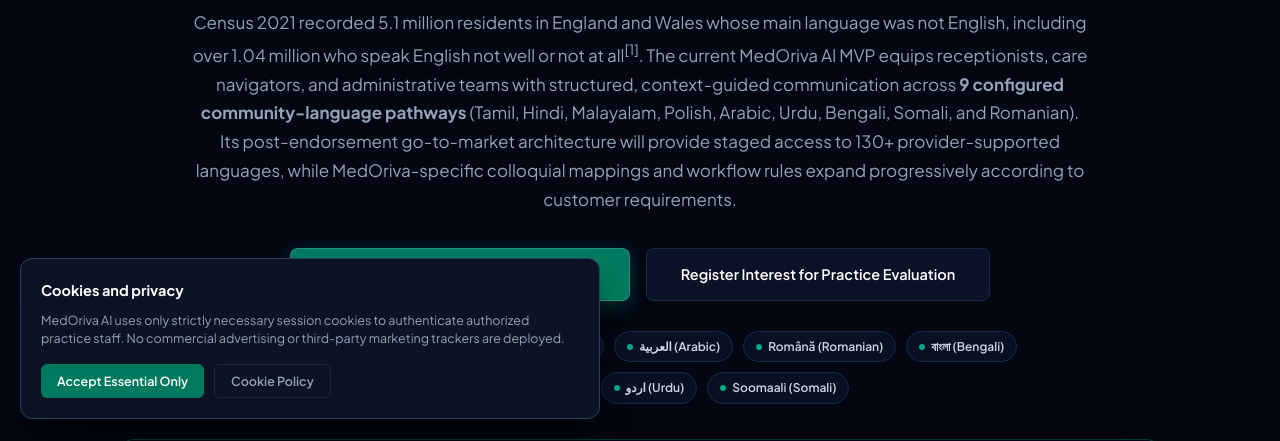
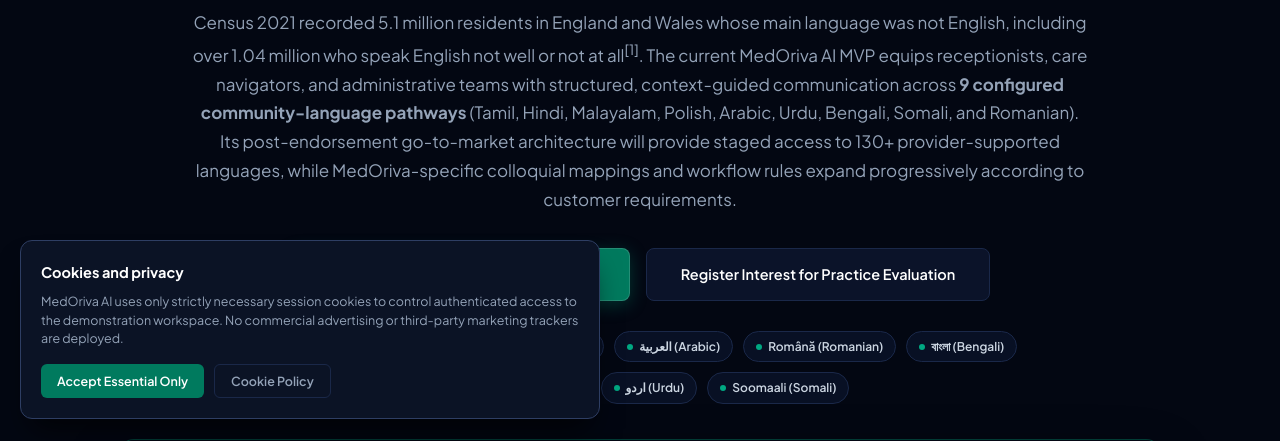
Before and after one commit to sanjaysweet777-maker/MedOrivaAI, a Flask app: page / in a window 1280 px wide. Shown: the part 361-802 px from the top of the page. Run offline with Flask 3, Linux system fonts and the light colour scheme.

Commit message:
Clarify demonstration access wording

```diff
--- a/templates/landing.html
+++ b/templates/landing.html
@@ -1422,7 +1422,7 @@
     <div class="cookie-banner" id="cookieBanner">
         <h4>Cookies and privacy</h4>
         <p>
-            MedOriva AI uses only strictly necessary session cookies to authenticate authorized practice staff. No commercial advertising or third-party marketing trackers are deployed.
+            MedOriva AI uses only strictly necessary session cookies to control authenticated access to the demonstration workspace. No commercial advertising or third-party marketing trackers are deployed.
         </p>
         <div class="cookie-actions">
             <button class="cookie-btn accept" onclick="acceptCookies()">Accept Essential Only</button>
@@ -1439,8 +1439,8 @@
             <p>MedOriva AI does not persist conversational transcripts to application databases. Third-party translation provider processing and hosting infrastructure are governed separately under applicable operational agreements.</p>
             <h4>2. Data Minimisation Principle</h4>
             <p>The architecture is designed around the Article 5(1)(c) data-minimisation principle by limiting application processing to communication content required for the active interaction.</p>
-            <h4>3. Staff Account Administration</h4>
-            <p>Authorized staff credentials and signed session authentication cookies are processed under legitimate operational governance.</p>
+            <h4>3. Demonstration Access Administration</h4>
+            <p>A signed session authentication cookie controls access to the working demonstrator. Per-practice user accounts and role-based access controls form part of the controlled commercial deployment roadmap.</p>
         </div>
     </div>
 
```
